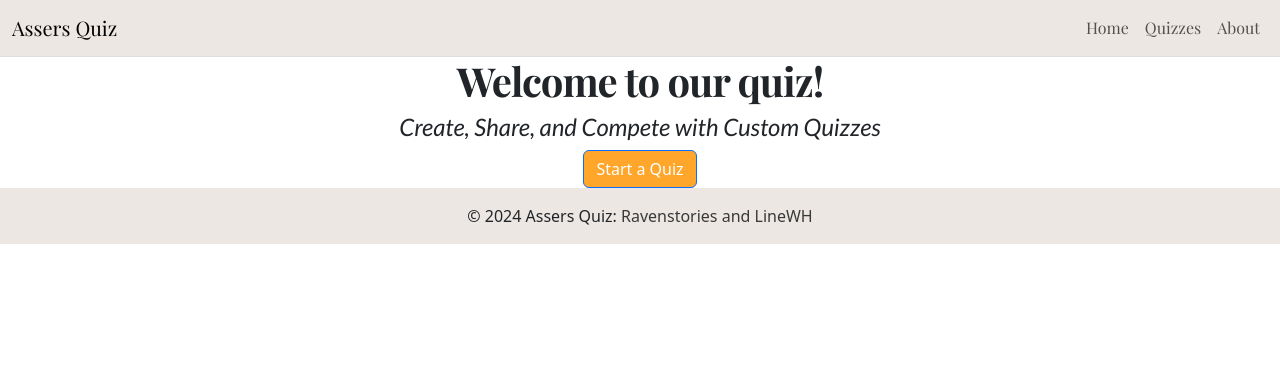
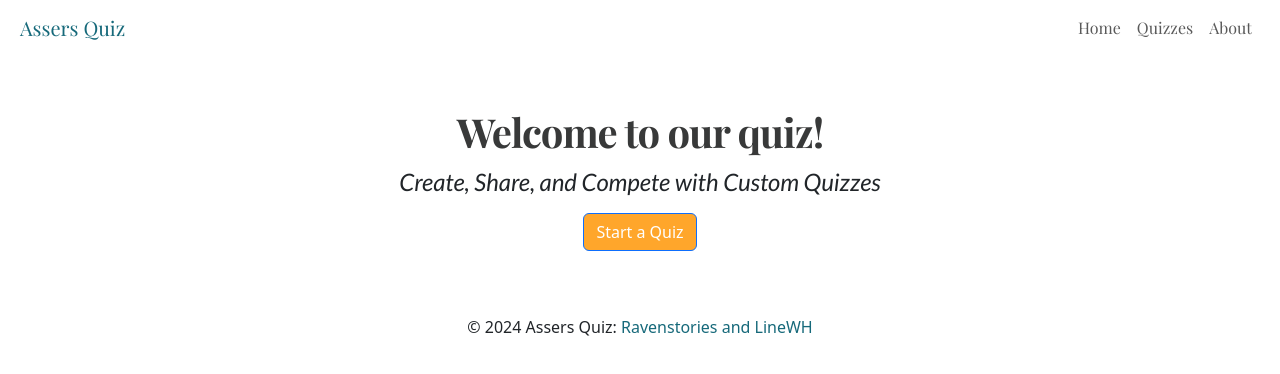
Before and after one commit to Ravenstories/QuizManager, a website with bundled scripts: page index.html in a window 1280 px wide. Built offline with nearby package versions, Linux system fonts and the light colour scheme; a web font is replaced by a local one.

Commit message:
more cleanup

```diff
--- a/frontend/components/footer.html
+++ b/frontend/components/footer.html
@@ -1,6 +1,6 @@
-<footer class="bg-light text-center text-lg-start footer">
+<footer class="bg-white text-center text-lg-start footer mt-5">
     <div class="text-center p-3">
       © 2024 Assers Quiz:
-      <a class="text-dark" href="https://github.com/Ravenstories/QuizManager">Ravenstories and LineWH</a>
+      <a class="text-back" href="https://github.com/Ravenstories/QuizManager">Ravenstories and LineWH</a>
     </div>
   </footer>
--- a/frontend/components/header.html
+++ b/frontend/components/header.html
@@ -1,4 +1,4 @@
-<nav class="navbar navbar-expand-lg navbar-light bg-light">
+<nav class="navbar navbar-expand-lg navbar-light bg-white mb-5 ps-2 pe-2">
     <div class="container-fluid">
       <a class="navbar-brand" href="#" data-link="Home">Assers Quiz</a>
       <button class="navbar-toggler" type="button" data-bs-toggle="collapse" data-bs-target="#navbarNav" aria-controls="navbarNav" aria-expanded="false" aria-label="Toggle navigation">
@@ -7,7 +7,7 @@
       <div class="collapse navbar-collapse" id="navbarNav">
         <ul class="navbar-nav ms-auto">
           <li class="nav-item">
-            <a class="nav-link" href="#" data-link="Home">Home</a>
+            <a class="nav-link text-end" href="#" data-link="Home">Home</a>
           </li>
           <!--
             <li class="nav-item">
@@ -15,10 +15,10 @@
             </li>
             -->
           <li class="nav-item">
-            <a class="nav-link" href="#" data-link="QuizSelectionPage">Quizzes</a>
+            <a class="nav-link text-end" href="#" data-link="QuizSelectionPage">Quizzes</a>
           </li>
           <li class="nav-item">
-            <a class="nav-link" href="#" data-link="About">About</a>
+            <a class="nav-link text-end" href="#" data-link="About">About</a>
           </li>
         </ul>
       </div>
--- a/frontend/css/style.scss
+++ b/frontend/css/style.scss
@@ -41,11 +41,25 @@ $theme-colors: map-merge($theme-colors, $custom-colors);
 
 .navbar {
     font-family: "Playfair display", serif;
-    border-bottom: 1px solid #ddd;
 }
+
+.navbar-brand {
+    color: #16697A;
+}
+
+.navbar-toggler {
+    border: none;
+}
+
+.navbar-toggler:focus {
+	outline: none;
+	box-shadow: none;
+}
+
 
 .welcome {
     font-family: "Playfair Display", serif;
+    color:#383939;
     font-weight: bold;
     letter-spacing: -1px;
 }
--- a/frontend/pages/Home/home.html
+++ b/frontend/pages/Home/home.html
@@ -1,8 +1,8 @@
 <div class="container-fluid text-center">
     <div class="row">
       <div class="col">
-        <h1 class="welcome font-size-h1">Welcome to our quiz!</h1>
-        <p class="welcome-subtitles h4">Create, Share, and Compete with Custom Quizzes</p>
+        <h1 class="welcome font-size-h1 p-1">Welcome to our quiz!</h1>
+        <p class="welcome-subtitles h4 pb-2">Create, Share, and Compete with Custom Quizzes</p>
         <button class="btn btn-primary" data-link="QuizSelectionPage">Start a Quiz</button>
       </div>
     </div>
```
Also changed, not shown: frontend/css/style.css, 1 other file.
